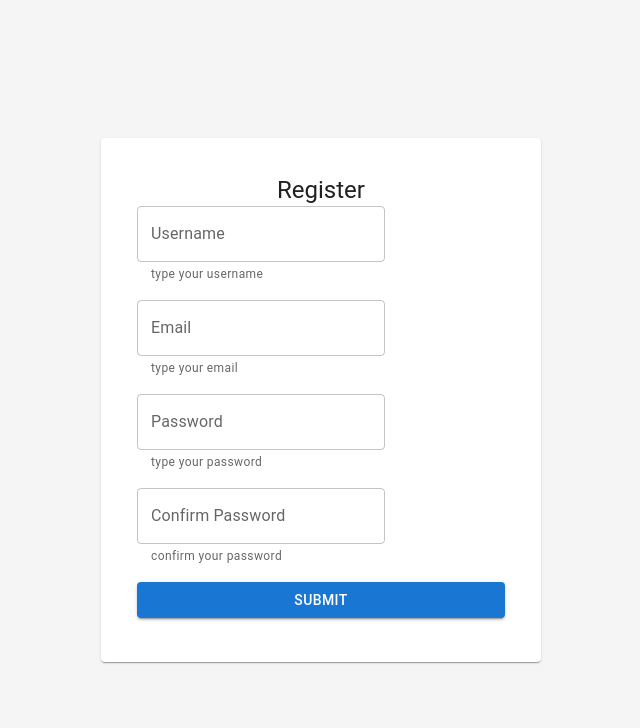
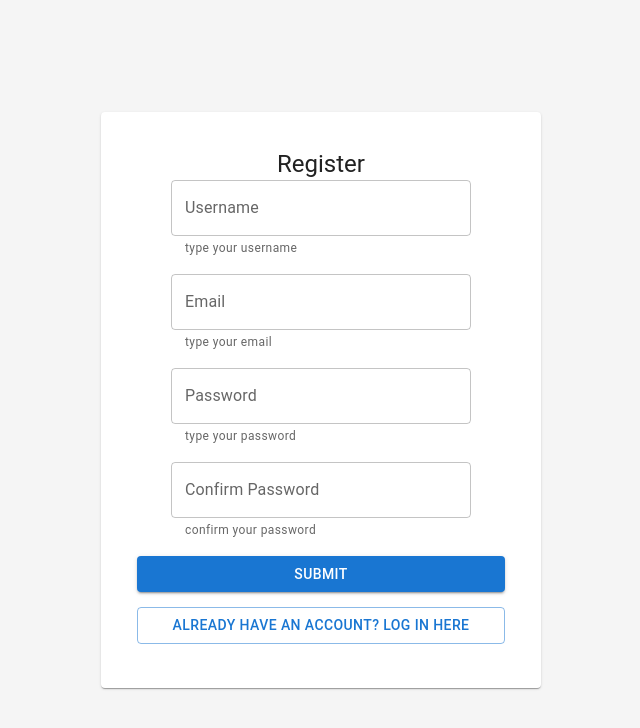
Before and after one commit to DanBesu/TheNutribook-DiplomaThesis, a React (Create React App) app in the folder interface/: page /register in a window 1280 px wide. Shown: the top 728 px of the page, without its empty margins (319-959 px from the left). Built offline with nearby package versions, Linux system fonts and the light colour scheme.

Commit message:
[Interface] Add Login/Register Redirect Buttons

```diff
--- a/interface/src/pages/login/Login.css
+++ b/interface/src/pages/login/Login.css
@@ -16,12 +16,27 @@
     margin-bottom: 20px;
 }
 
+.inputs-container {
+    display: flex;
+    flex-direction: column;
+    justify-content: center;
+    align-items: center;
+}
+
 .input-container {
     margin-bottom: 15px;
 }
 
 .submit-button {
-    display: block;
     width: 100%;
     margin-top: 20px;
 }
+
+.register-button-container {
+    margin-top: 15px;
+}
+
+.register-button {
+    width: 100%;
+    margin-top: 20px;
+}
--- a/interface/src/pages/login/index.js
+++ b/interface/src/pages/login/index.js
@@ -15,7 +15,7 @@ const Login = () => {
         const errors = {};
 
         if (!values.email.trim()) {
-            errors.email = '*required*';
+            errors.email = 'required';
         } else if (!/^[A-Z0-9._%+-]+@[A-Z0-9.-]+\.[A-Z]{2,4}$/i.test(values.email)) {
             errors.email = 'invalid format';
         }
@@ -60,9 +60,10 @@ const Login = () => {
                     >
                         {({ errors }) =>
                             <Form>
+                                <div className="inputs-container">
                                     <div className="input-container">
                                         <Input
-                                        sx={{ width: '250px', margin: '10px' }}
+                                            sx={{ width: '300px', margin: '10px' }}
                                             error={!!errors.email}
                                             name="email"
                                             label="Email"
@@ -71,13 +72,14 @@ const Login = () => {
                                     </div>
                                     <div className="input-container">
                                         <Input
-                                        sx={{ width: '250px', margin: '10px' }}
+                                            sx={{ width: '300px', margin: '10px' }}
                                             error={!!errors.password}
                                             name="password"
                                             label="Password"
                                             type="password"
                                             helperText={errors.password || 'type your password'}
                                         />
+                                    </div>
                                 </div>
                                 <Button
                                     variant="contained"
@@ -87,6 +89,15 @@ const Login = () => {
                                 >
                                     Submit
                                 </Button>
+                                <div className='register-button-container'>
+                                    <Button
+                                        variant="outlined"
+                                        className="register-button"
+                                        onClick={() => navigate('/register')}
+                                    >
+                                        Click to Register
+                                    </Button>
+                                </div>
                             </Form>
                         }
                     </Formik>
--- a/interface/src/pages/register/Register.css
+++ b/interface/src/pages/register/Register.css
@@ -4,6 +4,13 @@
     align-items: center;
     height: 100vh;
     background-color: #f5f5f5;
+}
+
+.inputs-container {
+    display: flex;
+    flex-direction: column;
+    justify-content: center;
+    align-items: center;
 }
 
 .register-card {
@@ -25,3 +32,7 @@
     width: 100%;
     margin-top: 20px;
 }
+
+.login-button-container {
+    margin-top: 15px;
+}
--- a/interface/src/pages/register/index.js
+++ b/interface/src/pages/register/index.js
@@ -63,8 +63,10 @@ const Register = () => {
                     >
                         {({ errors, touched }) =>
                             <Form>
+                                <div className='inputs-container'>
                                     <div className="input-container">
                                         <Input
+                                            sx={{width: '300px'}}
                                             error={!!errors.userName && touched.userName}
                                             name="userName"
                                             label="Username"
@@ -73,6 +75,7 @@ const Register = () => {
                                     </div>
                                     <div className="input-container">
                                         <Input
+                                            sx={{width: '300px'}}
                                             error={!!errors.email && touched.email}
                                             name="email"
                                             label="Email"
@@ -81,6 +84,7 @@ const Register = () => {
                                     </div>
                                     <div className="input-container">
                                         <Input
+                                            sx={{width: '300px'}}
                                             error={!!errors.password && touched.password}
                                             name="password"
                                             label="Password"
@@ -90,12 +94,14 @@ const Register = () => {
                                     </div>
                                     <div className="input-container">
                                         <Input
+                                            sx={{width: '300px'}}
                                             error={!!errors.confirmPassword && touched.confirmPassword}
                                             name="confirmPassword"
                                             label="Confirm Password"
                                             type="password"
                                             helperText={errors.confirmPassword || 'confirm your password'}
                                         />
+                                    </div>
                                 </div>
                                 <Button
                                     variant="contained"
@@ -105,6 +111,15 @@ const Register = () => {
                                 >
                                     Submit
                                 </Button>
+                                <div className='login-button-container'>
+                                    <Button
+                                        variant="outlined"
+                                        className="register-button"
+                                        onClick={() => navigate('/login')}
+                                    >
+                                        Already have an account? Log In here
+                                    </Button>
+                                </div>
                             </Form>
                         }
                     </Formik>
```
Lines whose indentation alone changed are shown as unchanged.
